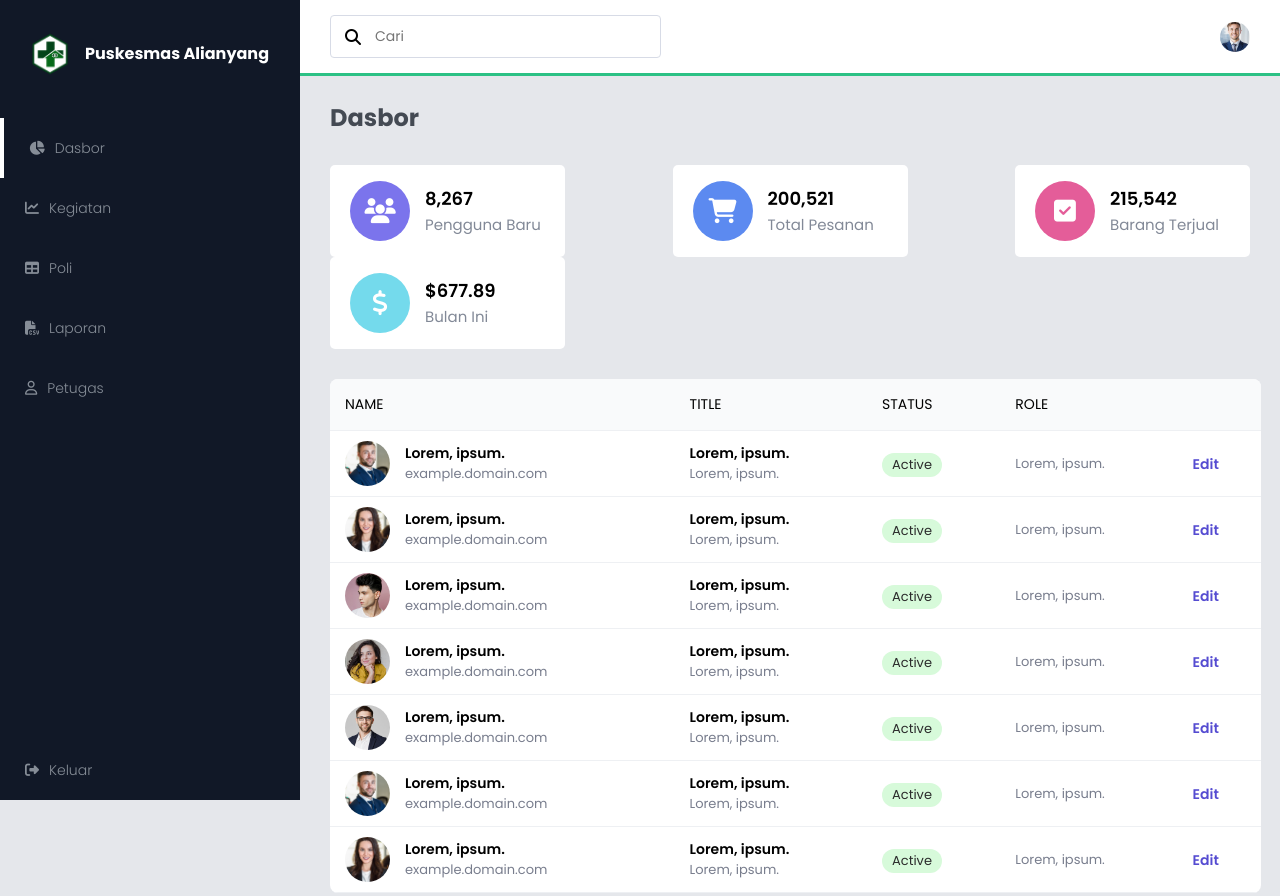
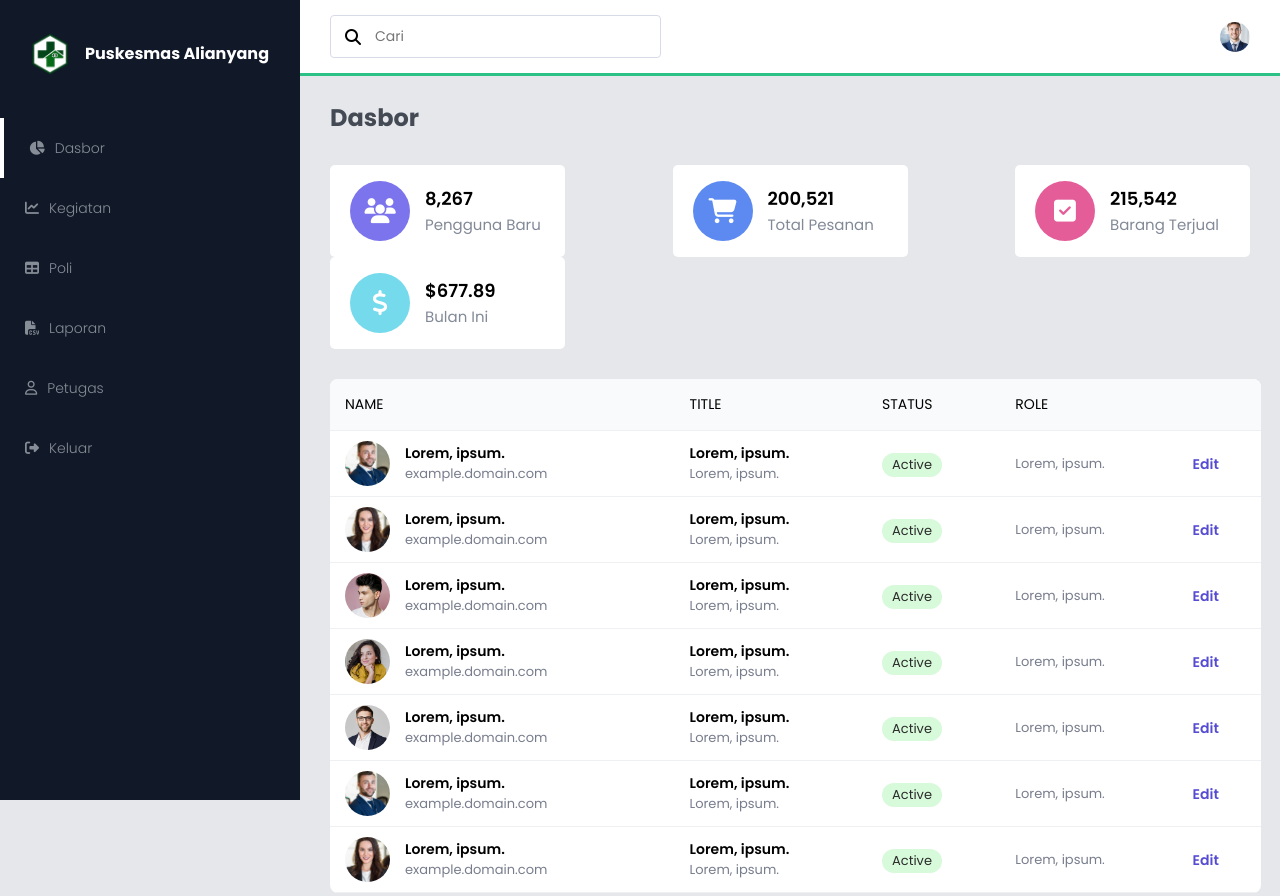
Before and after one commit to regibiy/skripsi, a PHP site: page /dashboard/index.php in a window 1280 px wide. Shown: the top 896 px of the page. Run offline with PHP 8.4, Linux system fonts and the light colour scheme.

Commit message:
menghilangkan posisi keluar

```diff
--- a/dashboard/index.php
+++ b/dashboard/index.php
@@ -37,7 +37,7 @@
             <li>
                 <i class="fa-regular fa-user"><a href="#">Petugas</a></i>
             </li>
-            <li class="out">
+            <li>
                 <i class="fa-solid fa-right-from-bracket"><a href="#">Keluar</a></i>
             </li>
         </div>
--- a/dashboard/style/style.css
+++ b/dashboard/style/style.css
@@ -45,12 +45,6 @@ body {
   list-style: none;
   padding: 15px 0;
   transition: 0.3s ease;
-}
-
-#menu .items .out {
-  position: fixed;
-  bottom: 0;
-  width: 300px;
 }
 
 #menu .items li:hover {
```
